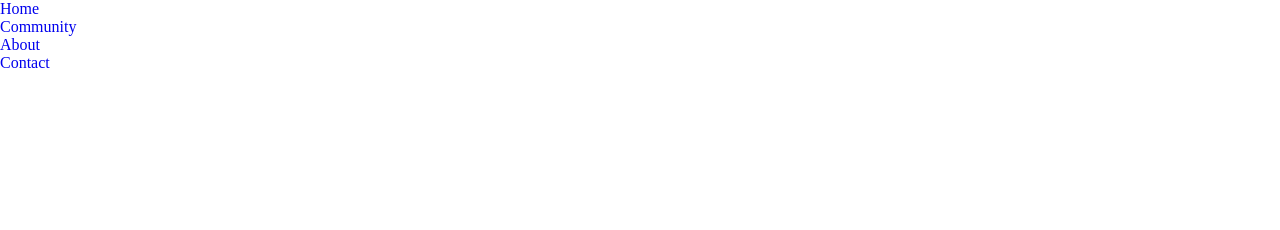
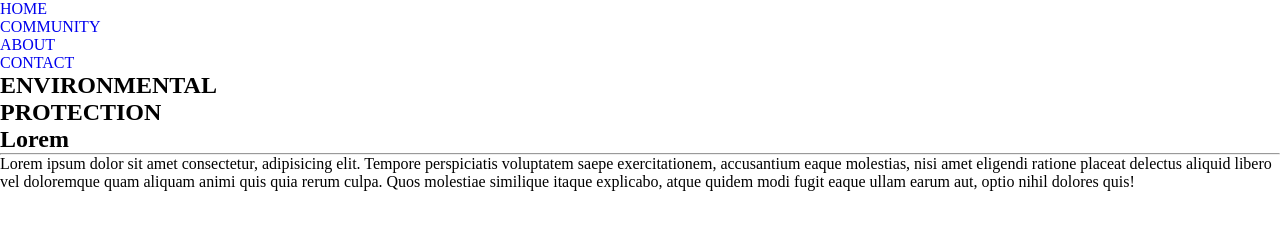
Before and after one commit to 2168760/WEBTECH-LAB, a plain HTML site: page index.html in a window 1280 px wide. Drawn offline with Linux system fonts and the light colour scheme.

Commit message:
adding nav, section and images

```diff
--- a/index.html
+++ b/index.html
@@ -4,19 +4,52 @@
     <meta charset="UTF-8">
     <meta name="viewport" content="width=device-width, initial-scale=1.0">
     <meta http-equiv="X-UA-Compatible" content="ie=edge">
+    <title>Environmental Protection</title>
     <link rel="stylesheet" href="css/style.css">
-    <title>Document</title>
+    <!--Fonts-->
+    <link href="https://fonts.googleapis.com/css?family=Open+Sans+Condensed:300|Roboto|Roboto+Condensed" rel="stylesheet">
 </head>
 <body>
     <header>
-        <nav>
+        <nav class="navbar">
             <ul>
-                <li><a href="index.html">Home</a></li>
-                <li><a href="pages/community.html">Community</a></li>
-                <li><a href="pages/about.html">About</a></li>
-                <li><a href="pages/contact.html">Contact</a></li>
+                <li><a href="index.html">HOME</a></li>
+                <li><a href="pages/community.html">COMMUNITY</a></li>
+                <li><a href="pages/about.html">ABOUT</a></li>
+                <li><a href="pages/contact.html">CONTACT</a></li>
             </ul>
         </nav>
     </header>
+    <section class="first-section">
+        <div id="wrapper">
+            <div id="logo-state">
+                <h1 class="envi">ENVIRONMENTAL</h1>
+            </div>
+            <div id="logo-state2">
+                <h1 class="protect">PROTECTION</h1>
+            </div>
+        </div>
+        <div id="banner">
+
+        </div>
+    </section>
+    <section class="second-section">
+        <div id="second-section-header">
+
+        </div>
+        <div id="section-article-content">
+            <h2 id="article-title">Lorem</h2>
+            <hr id="line-divider">
+            <article>
+                <p id="article-content">Lorem ipsum dolor sit amet consectetur, adipisicing elit. Tempore perspiciatis voluptatem saepe exercitationem, accusantium eaque molestias, nisi amet eligendi ratione placeat delectus aliquid libero vel doloremque quam aliquam animi quis quia rerum culpa. Quos molestiae similique itaque explicabo, atque quidem modi fugit eaque ullam earum aut, optio nihil dolores quis!</p>
+            </article>
+        </div>
+    </section>
+    <section class="third-section">
+
+    </section>
+    <section class="fourth-section">
+
+    </section>
 </body>
 </html>
```
